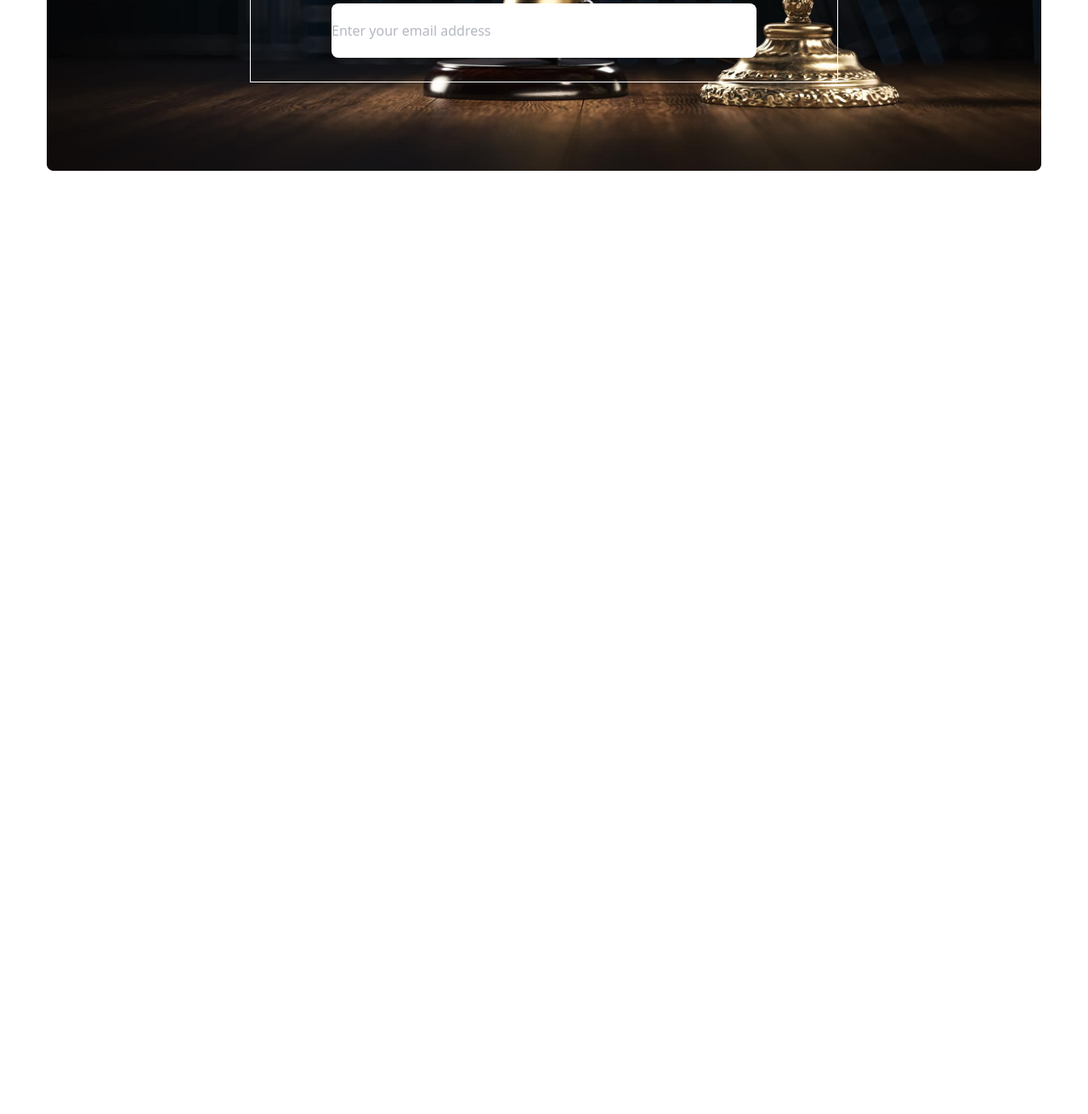
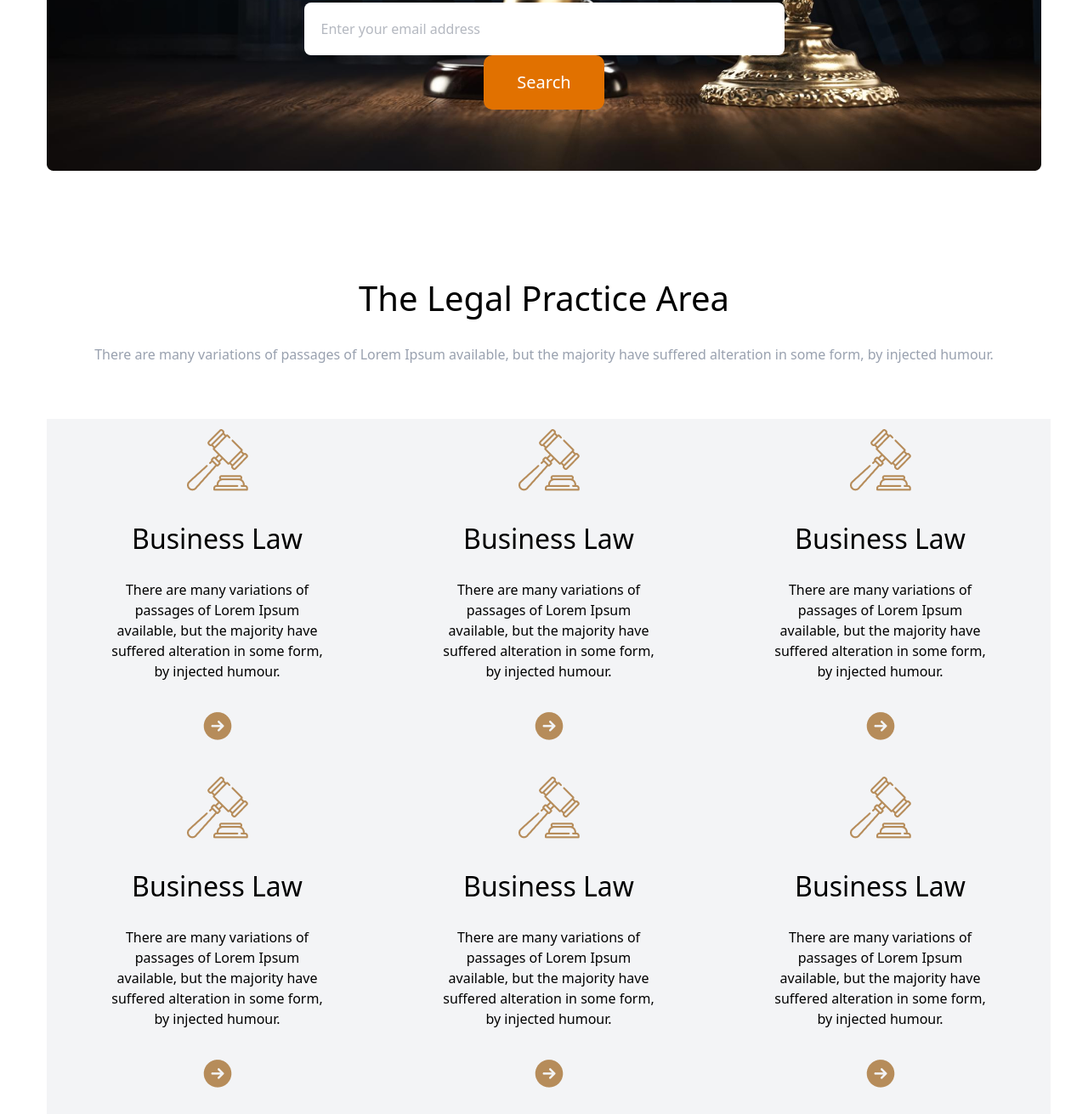
Before and after one commit to RIFAT-MAHMUD-TAMIM-00/LegalSolutions_project_3, a plain HTML site: page index.html in a window 1280 px wide. Shown: the part 520-1831 px from the top of the page at 85% size. Before the commit the page ends 800 px from the top, so only its background shows below. Drawn offline with nearby package versions, Linux system fonts and the light colour scheme.

Commit message:
add cards part also

```diff
--- a/index.html
+++ b/index.html
@@ -34,14 +34,92 @@
     <main>
       <section class="mt-[59px] text-white">
         <div class="bg-[url(../legal-solution-resources/images/banner.png)] h-[550px] flex items-center justify-center">
-          <div class="w-[692px] h-[342px] border text-center">
+          <div class="w-[692px] h-[342px] text-center">
             <h1 class="text-7xl mb-[24px]">
               We Provide Effective <br>Legal Solutions
 
             </h1>
             <p class="mb-[32px]">There are many variations of passages of Lorem Ipsum available, but the majority have suffered alteration in some form, by injected humour.</p>
-            <input type="text" class="w-[500px] h-[64px] bg-white text-gray-500 rounded-lg" placeholder="Enter your email address">
+            <div>
+              <input type="text" class="pl-[20px] pr-[314px] py-[19px] bg-white text-gray-500 rounded-lg text-[16px]" placeholder="Enter your email address">
+              <button class="px-[39px] py-[17px] bg-amber-600 text-white rounded-[10px] text-[20px]">
+                Search
+              </button>
+            </div>
+
           </div>
+
+
+        </div>
+      </section>
+      <section class="items-center text-center mt-[120px]">
+        <div class="mt-16">
+          <h1 class="text-[40px] mb-6">
+            The Legal Practice Area
+          </h1>
+          <p class=" text-gray-400">
+            There are many variations of passages of Lorem Ipsum available, but the majority have suffered alteration in some form, by injected humour.
+          </p>
+        </div>
+      </section>
+      <section class="mt-16 grid grid-cols-3 gap-0">
+        <div class="w-[401px] h-[409px] bg-gray-100 text-center justify-center items-center flex flex-col">
+          <img class="mt-14" src="./legal-solution-resources/images/business.png" alt="">
+          <div class="ml-[71px] mr-[71px] mt-8">
+            <h2 class="text-[32px]">Business Law</h2>
+            <p class="mt-6">There are many variations of passages of Lorem Ipsum available, but the majority have suffered alteration in some form, by injected humour.</p>
+          </div>
+          <img class="mt-8 mb-[70.76px]" src="./legal-solution-resources/images/Frame.png" alt="">
+
+
+        </div>
+        <div class="w-[401px] h-[409px] bg-gray-100 text-center justify-center items-center flex flex-col">
+          <img class="mt-14" src="./legal-solution-resources/images/business.png" alt="">
+          <div class="ml-[71px] mr-[71px] mt-8">
+            <h2 class="text-[32px]">Business Law</h2>
+            <p class="mt-6">There are many variations of passages of Lorem Ipsum available, but the majority have suffered alteration in some form, by injected humour.</p>
+          </div>
+          <img class="mt-8 mb-[70.76px]" src="./legal-solution-resources/images/Frame.png" alt="">
+
+
+        </div>
+        <div class="w-[401px] h-[409px] bg-gray-100 text-center justify-center items-center flex flex-col">
+          <img class="mt-14" src="./legal-solution-resources/images/business.png" alt="">
+          <div class="ml-[71px] mr-[71px] mt-8">
+            <h2 class="text-[32px]">Business Law</h2>
+            <p class="mt-6">There are many variations of passages of Lorem Ipsum available, but the majority have suffered alteration in some form, by injected humour.</p>
+          </div>
+          <img class="mt-8 mb-[70.76px]" src="./legal-solution-resources/images/Frame.png" alt="">
+
+
+        </div>
+        <div class="w-[401px] h-[409px] bg-gray-100 text-center justify-center items-center flex flex-col">
+          <img class="mt-14" src="./legal-solution-resources/images/business.png" alt="">
+          <div class="ml-[71px] mr-[71px] mt-8">
+            <h2 class="text-[32px]">Business Law</h2>
+            <p class="mt-6">There are many variations of passages of Lorem Ipsum available, but the majority have suffered alteration in some form, by injected humour.</p>
+          </div>
+          <img class="mt-8 mb-[70.76px]" src="./legal-solution-resources/images/Frame.png" alt="">
+
+
+        </div>
+        <div class="w-[401px] h-[409px] bg-gray-100 text-center justify-center items-center flex flex-col">
+          <img class="mt-14" src="./legal-solution-resources/images/business.png" alt="">
+          <div class="ml-[71px] mr-[71px] mt-8">
+            <h2 class="text-[32px]">Business Law</h2>
+            <p class="mt-6">There are many variations of passages of Lorem Ipsum available, but the majority have suffered alteration in some form, by injected humour.</p>
+          </div>
+          <img class="mt-8 mb-[70.76px]" src="./legal-solution-resources/images/Frame.png" alt="">
+
+
+        </div>
+        <div class="w-[401px] h-[409px] bg-gray-100 text-center justify-center items-center flex flex-col">
+          <img class="mt-14" src="./legal-solution-resources/images/business.png" alt="">
+          <div class="ml-[71px] mr-[71px] mt-8">
+            <h2 class="text-[32px]">Business Law</h2>
+            <p class="mt-6">There are many variations of passages of Lorem Ipsum available, but the majority have suffered alteration in some form, by injected humour.</p>
+          </div>
+          <img class="mt-8 mb-[70.76px]" src="./legal-solution-resources/images/Frame.png" alt="">
 
 
         </div>
```
